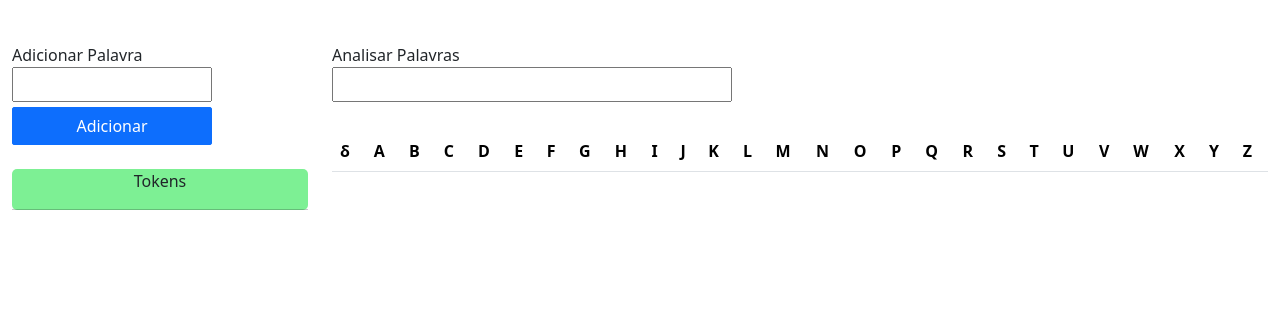
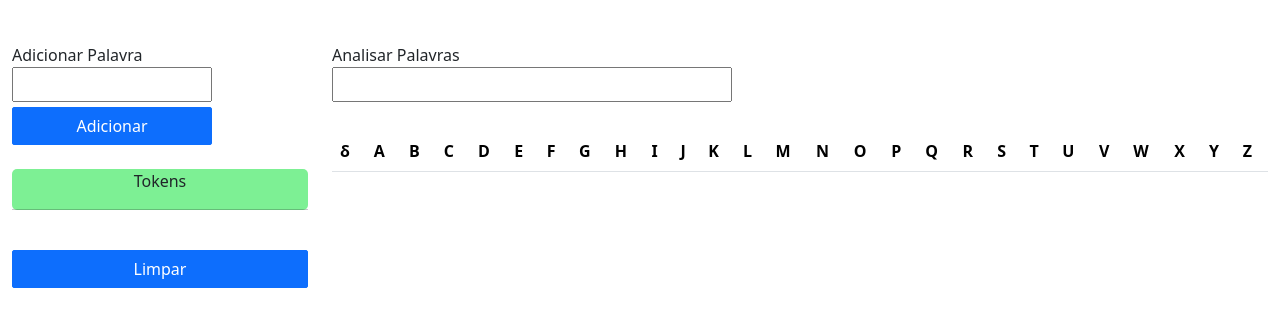
Before and after one commit to EPiaia/AnalisadorLexico, a plain HTML site: page index.html in a window 1280 px wide. Shown: the part 85-412 px from the top of the page. Drawn offline with nearby package versions, Linux system fonts and the light colour scheme.

Commit message:
Implementado limpar

```diff
--- a/analisador.js
+++ b/analisador.js
@@ -88,6 +88,21 @@ function addWord() {
 
     createRule(word);
     writeRules(null, null, null);
+}
+
+function reset() {
+    clearArray(rules);
+    terminalRule = undefined;
+    firstRule = undefined;
+    clearArray(dictionary);
+    writeDictionary();
+    writeRules(null, null, null);
+}
+
+function clearArray(arr) {
+    while (arr.length > 0) {
+        arr.pop();
+    }
 }
 
 function isWordValid(word) {
--- a/index.html
+++ b/index.html
@@ -46,6 +46,8 @@
                     </div>
                     <div id="dictionary"></div>
                 </div>
+                <br />
+                <button type="button" class="btn btn-primary reset-button" onclick="reset()">Limpar</button>
             </div>
 
             <div class="col-9">
--- a/style.css
+++ b/style.css
@@ -73,3 +73,9 @@
 .light-invalid-cell {
     background-color: #eb5a5a !important;
 }
+
+.reset-button {
+    width: 100%;
+    max-width: 300px;
+    border-radius: 2px;
+}
```
